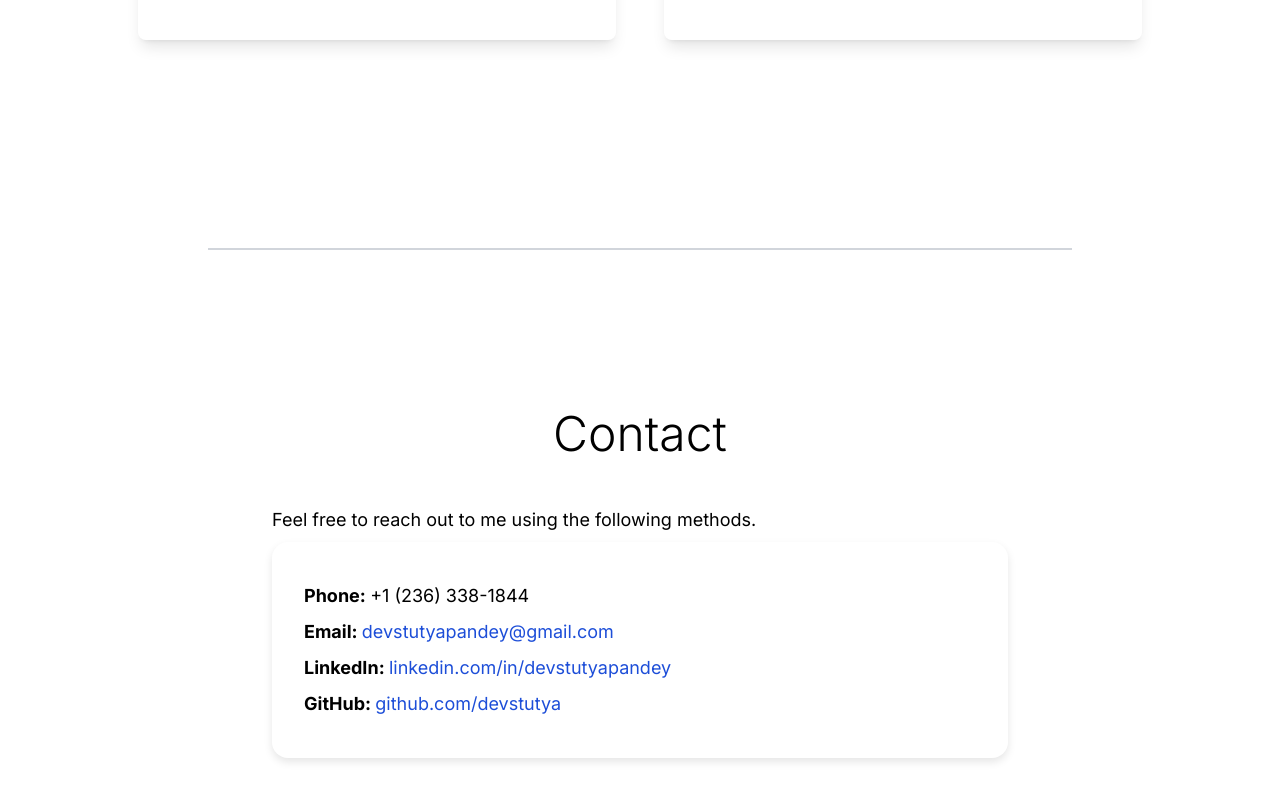
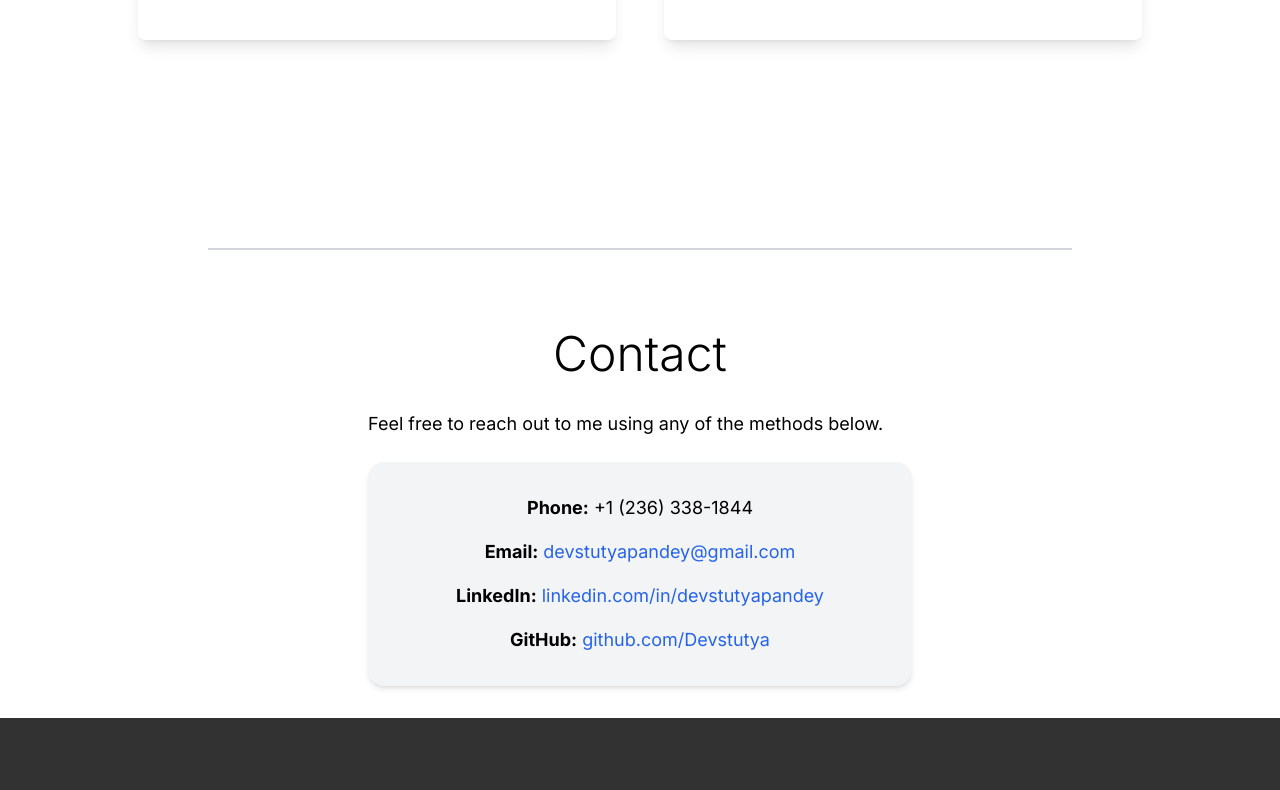
Before and after one commit to Devstutya/portfolio, a Next.js app: page / in a window 1280 px wide. Shown: the part 2428-3218 px from the top of the page. After the commit the page ends 3146 px from the top, so only its background shows below. Built offline with nearby package versions, Linux system fonts and the light colour scheme.

Commit message:
Updated contact section

```diff
--- a/src/app/contact.js
+++ b/src/app/contact.js
@@ -5,7 +5,7 @@ const Contact = () => {
   useEffect(() => {
     const observerOptions = {
       threshold: 0.1,
-      rootMargin: '0px 0px -10% 0px', // Start the animation a bit before the section fully enters the view
+      rootMargin: '0px 0px -10% 0px',
     };
 
     const observer = new IntersectionObserver((entries) => {
@@ -20,35 +20,53 @@ const Contact = () => {
     const sections = document.querySelectorAll('.skill-item, .project-card, .contact-section');
     sections.forEach((section) => observer.observe(section));
 
-    return () => observer.disconnect(); // Cleanup observer on unmount
+    return () => observer.disconnect();
   }, []);
 
   return (
-    <section id="contact" className="contact-section opacity-0">
-      <h2 className="text-5xl text-center font-light mt-20 mb-12">Contact</h2>
-      <p className="text-left text-lg mb-2">
-        Feel free to reach out to me using the following methods.
+    <section
+      id="contact"
+      className="contact-section opacity-0 px-4 sm:px-8 md:px-16 lg:px-32 py-16 w-full max-w-5xl mx-auto"
+    >
+      <h2 className="text-3xl sm:text-4xl md:text-5xl text-center font-light mb-8">Contact</h2>
+
+      <p className="text-base sm:text-lg mb-6 text-center sm:text-left">
+        Feel free to reach out to me using any of the methods below.
       </p>
-      <div className="contact-info-box">
-        <p className="text-lg mb-4">
-          <strong>Phone: </strong> +1 (236) 338-1844
+
+      <div className="bg-gray-100 dark:bg-gray-800 rounded-2xl p-6 sm:p-8 shadow-md space-y-4 text-base sm:text-lg">
+        <p>
+          <strong>Phone:</strong> <span className="block sm:inline">+1 (236) 338-1844</span>
         </p>
-        <p className="text-lg mb-4">
-          <strong>Email: </strong>
-          <a href="mailto:devstutyapandey@gmail.com" className="text-blue-200 hover:underline">
+        <p>
+          <strong>Email:</strong>{' '}
+          <a
+            href="mailto:devstutyapandey@gmail.com"
+            className="text-blue-600 dark:text-blue-300 hover:underline break-all"
+          >
             devstutyapandey@gmail.com
           </a>
         </p>
-        <p className="text-lg mb-4">
-          <strong>LinkedIn: </strong>
-          <a href="https://www.linkedin.com/in/devstutyapandey/" className="text-blue-300 hover:underline" target="_blank" rel="noopener noreferrer">
+        <p>
+          <strong>LinkedIn:</strong>{' '}
+          <a
+            href="https://www.linkedin.com/in/devstutyapandey/"
+            className="text-blue-600 dark:text-blue-300 hover:underline break-all"
+            target="_blank"
+            rel="noopener noreferrer"
+          >
             linkedin.com/in/devstutyapandey
           </a>
         </p>
-        <p className="text-lg mb-4">
-          <strong>GitHub: </strong>
-          <a href="https://github.com/Devstutya" className="text-blue-300 hover:underline" target="_blank" rel="noopener noreferrer">
-            github.com/devstutya
+        <p>
+          <strong>GitHub:</strong>{' '}
+          <a
+            href="https://github.com/Devstutya"
+            className="text-blue-600 dark:text-blue-300 hover:underline break-all"
+            target="_blank"
+            rel="noopener noreferrer"
+          >
+            github.com/Devstutya
           </a>
         </p>
       </div>
```
